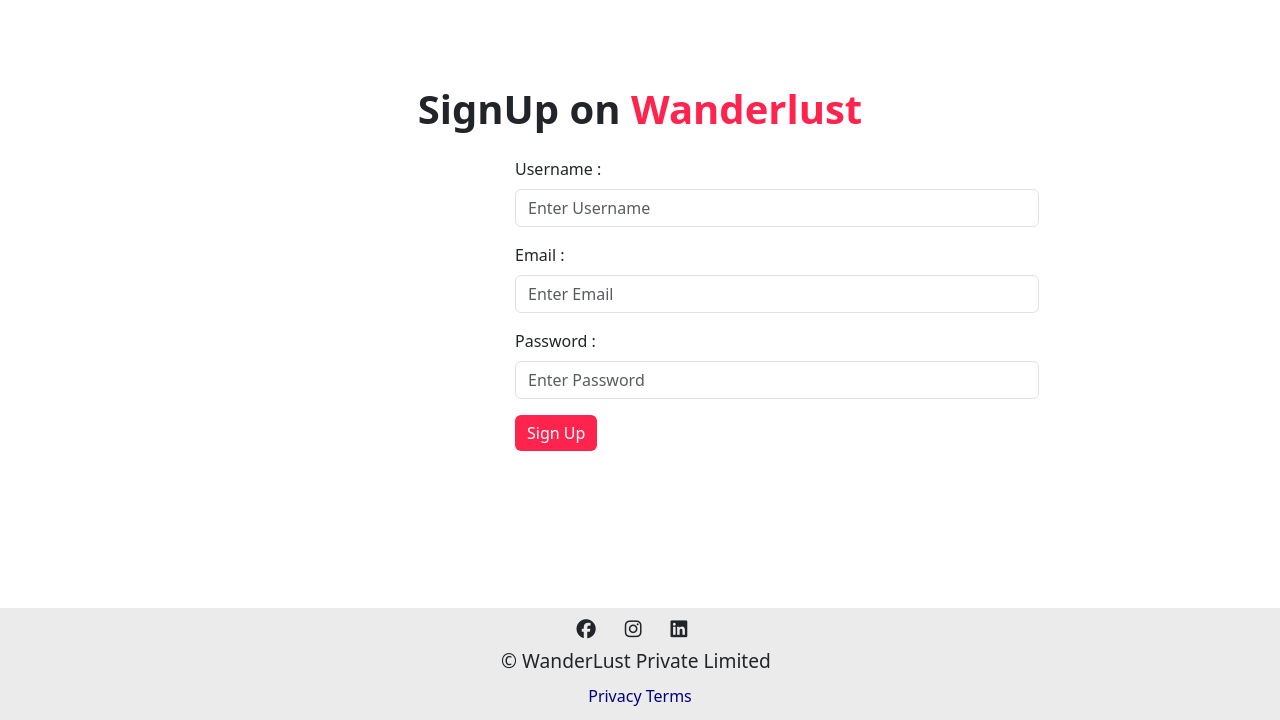
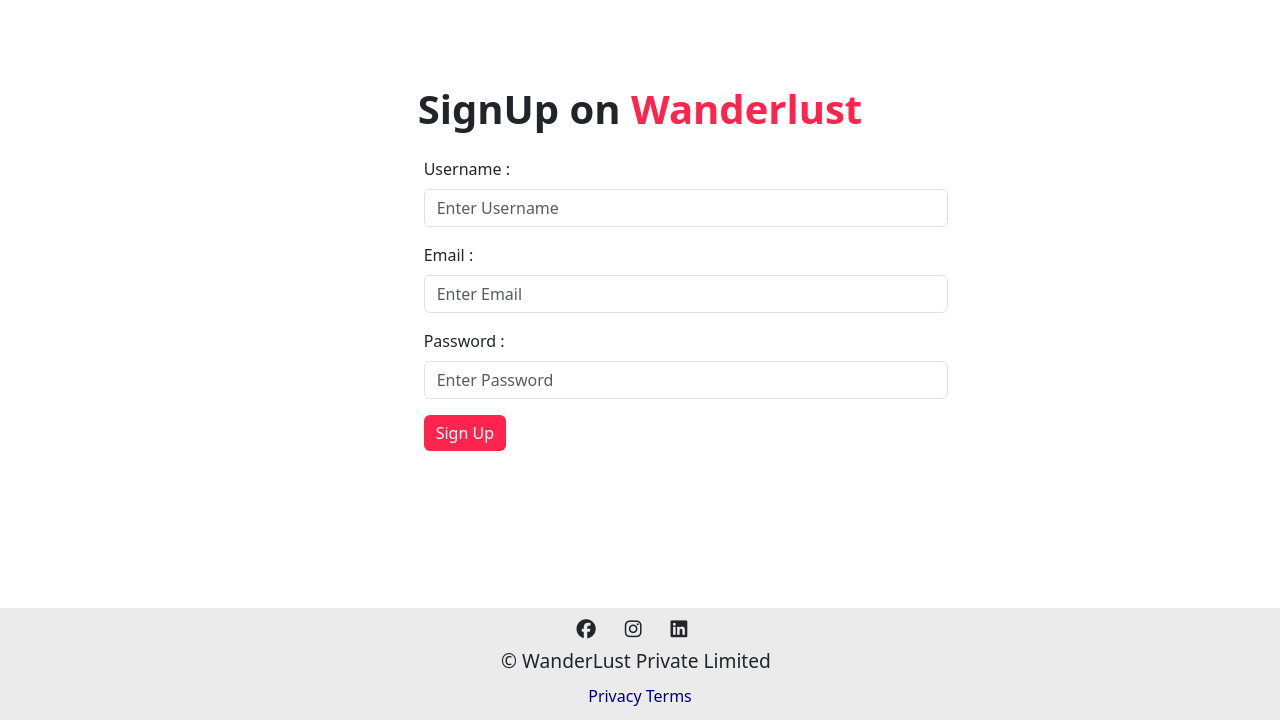
Before and after one commit to Aditya30-06/HomiFi, a Node server app: page /signup in a window 1280 px wide. Shown: the part 80-800 px from the top of the page. Run offline with Node 20, Linux system fonts and the light colour scheme; some libraries are stand-ins or nearby versions.

Commit message:
Signup Form

```diff
--- a/views/users/login.ejs
+++ b/views/users/login.ejs
@@ -6,7 +6,7 @@
 
 
 
-        <div class="col-6 offset-3">
+        <div class="col-6 offset-1">
             <form action="/login" method="post" class="needs-validation" novalidate>
                 <div class="mb-3">
                     <label for="username" class="form-label ">Username :</label>
--- a/views/users/signup.ejs
+++ b/views/users/signup.ejs
@@ -4,7 +4,7 @@
             SignUp on <span style="color: #fe244d; font-weight: 700;">Wanderlust</span>
         </h1>
 
-        <div class="col-6 offset-3">
+        <div class="col-6 offset-1">
             <form action="/signup" method="post" class="needs-validation" novalidate>
                 <div class="mb-3">
                     <label for="username" class="form-label ">Username :</label>
```
